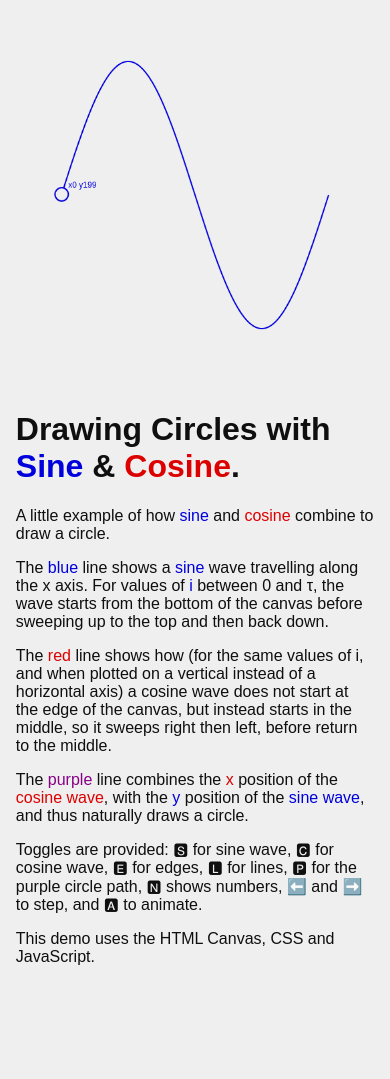
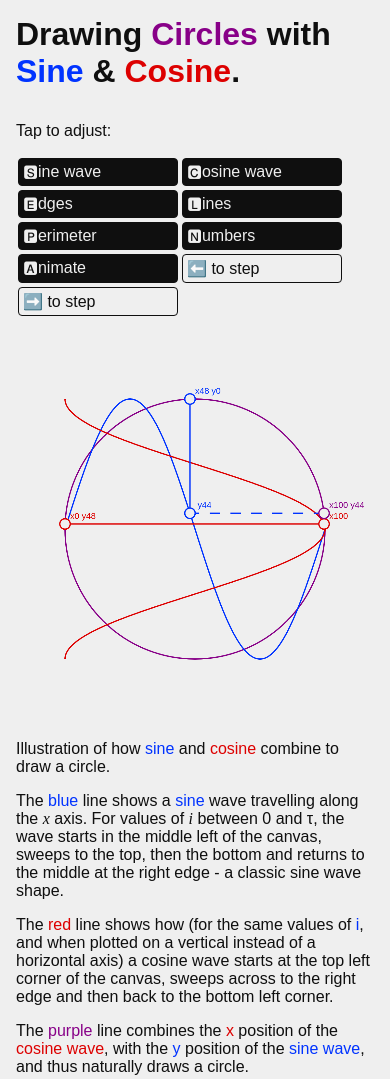
Before and after one commit to portsoc/canvascircle, a plain HTML site: page index.html in a window 390 px wide. Shown: the top 1079 px of the page. Before the commit the page ends 997 px from the top, so only its background shows below. Drawn offline with Linux system fonts and the light colour scheme.

Commit message:
toggle buttons for mobile use better (grid) layout

```diff
--- a/circle.js
+++ b/circle.js
@@ -1,25 +1,29 @@
 "use strict";
 
 const canvas = document.createElement("canvas");
+canvas.id='canvas';
+
 const c = canvas.getContext('2d');
 
 const TAU = 2*Math.PI;
-const r=200; // radius
+const SCALE = 8;
+const r=50; // radius
 const d=2*r; // diameter
-const blobsize = 10;
-const blobOffset = blobsize/2;
-const margin = 16*blobsize;
+const blobsize = r/25;
+const blobOffset = SCALE*blobsize/2;
+const margin = SCALE*r;
 
 const tau = 2*Math.PI;
-const step = 0.005;
+const step = 0.01;
 const multiplier = d/tau;
-
 
 const style = getComputedStyle(document.documentElement);
 const cols = {};
+const el = {};
 
-setColorScheme();
-window.matchMedia('(prefers-color-scheme: dark)').addListener(setColorScheme);
+let background = null;
+let i=TAU;
+
 
 function setColorScheme() {
   cols.sin = style.getPropertyValue('--sin'),
@@ -29,48 +33,48 @@ function setColorScheme() {
   cols.fg = style.getPropertyValue('--fg')
 };
 
-const show = {
-  sin: true,
-  cos: false,
-  lines: false,
-  edges: false,
-  circle: false,
-  auto: false,
-  numbers: true
-};
+function isShown(what) {
+  const e = document.getElementById(what);
+  return e.checked;
+}
+
+function flipCheckbox(id) {
+  const e = document.getElementById(id);
+  e.click();
+}
+
+function nudge(dir) {
+  stepOn(dir);
+  const auto = document.getElementById('auto');
+  if (auto.checked) auto.click();
+}
+
+function nudgeUp() {
+  nudge(+1);
+}
+
+function nudgeDown() {
+  nudge(-1);
+}
 
 function onoff(e) {
-  if (e.key === "c") show.cos = !show.cos;
-  if (e.key === "s") show.sin = !show.sin;
-  if (e.key === "l") show.lines = !show.lines;
-  if (e.key === "p") show.circle = !show.circle;
-  if (e.key === "e") show.edges = !show.edges;
-  if (e.key === "n") show.numbers = !show.numbers;
-  if (e.key === "ArrowRight") {
-    stepOn(+10);
-    show.auto = false;
-  }
-  if (e.key === "ArrowLeft") {
-    stepOn(-10);
-    show.auto = false;
-  }
-  if (e.key === "a") show.auto = !show.auto;
+  if (e.key === "c") flipCheckbox('cos');
+  if (e.key === "s") flipCheckbox('sin');
+  if (e.key === "l") flipCheckbox('lines');
+  if (e.key === "p") flipCheckbox('circle');
+  if (e.key === "e") flipCheckbox('edges');
+  if (e.key === "n") flipCheckbox('numbers');
+  if (e.key === "ArrowRight") nudgeUp();
+  if (e.key === "ArrowLeft") nudgeDown();
+  if (e.key === "a") flipCheckbox('auto');
   if (e.key === " ") {
-    show.auto = !show.auto;
+    flipCheckbox('auto');
     e.preventDefault();
   }
   drawInitial();
 }
 
-document.addEventListener('keydown', onoff);
-
-canvas.width=2*r+margin;
-canvas.height=2*r+margin;
-c.translate(margin/2, margin/2);
-c.lineWidth = 2;
-c.font = '12px sans-serif';
-
-function drawBlob(x,y, fill, stroke) {
+function drawBlob(x,y, fill, stroke, drawx=true, drawy=true) {
   c.beginPath();
   c.arc(x, y, blobsize, 0, TAU);
   c.fillStyle = fill;
@@ -79,9 +83,12 @@ function drawBlob(x,y, fill, stroke) {
   c.stroke();
   c.closePath();
 
-  if (show.numbers) {
+  if (isShown('numbers')) {
     c.fillStyle = stroke;
-    c.fillText("x" + x.toFixed(0) + " y" + y.toFixed(0), x+blobsize, y-blobsize);
+    c.font = `${r/20}pt sans-serif`;
+    const xText = drawx ? "x" + x.toFixed(0) : "";
+    const yText = drawy ? "y" + y.toFixed(0) : "";
+    c.fillText(`${xText} ${yText}`, x+blobsize, y-blobsize );
   }
 }
 
@@ -97,24 +104,19 @@ function drawConn(x,y, x1,y1, col, dashed = false) {
 }
 
 
-let background = null;
+function drawInitial() {
+  c.clearRect(-margin, -margin,canvas.width + margin, canvas.height + margin);
+  c.lineWidth = r/100;
 
-function drawInitial() {
-
-  c.clearRect(-margin, -margin,canvas.width + margin, canvas.height + margin);
-
-  if (show.circle) {
+  if (isShown('circle')) {
     // draw circle using arc
+    c.beginPath();
     c.strokeStyle = cols.circ;
-    c.lineWidth = 2;
-    if (show.circle) {
-      c.beginPath();
-      c.arc(200, 200, r, 0, TAU);
-      c.stroke();
-    }
+    c.arc(r, r, r, 0, TAU);
+    c.stroke();
   }
 
-  if (show.sin) {
+  if (isShown('sin')) {
     // draw sine path
     c.beginPath();
     c.strokeStyle = cols.sin;
@@ -127,7 +129,7 @@ function drawInitial() {
     c.stroke();
   }
 
-  if (show.cos) {
+  if (isShown('cos')) {
     // draw cosine path
     c.beginPath();
     c.strokeStyle = cols.cos;
@@ -149,12 +151,10 @@ function drawInitial() {
 function stepOn(direction) {
     i-=(step*direction);
     if (i<0) i+=TAU;
-
 }
 
-let i=TAU;
 function drawNext() {
-  if (show.auto) {
+  if (isShown('auto')) {
     stepOn(+1);
   }
 
@@ -165,29 +165,29 @@ function drawNext() {
   // redraw the background covering the previous frame.
   c.putImageData( background, 0, 0 )
 
-  if (show.circle && show.lines) {
-    if (show.sin) drawConn( x, y, axispos, y, cols.sin, true );
-    if (show.cos) drawConn( x, y, x, axispos, cols.cos, true );
+  if (isShown('circle') && isShown('lines')) {
+    if (isShown('sin')) drawConn( x, y, axispos, y, cols.sin, true );
+    if (isShown('cos')) drawConn( x, y, x, axispos, cols.cos, true );
   }
 
 
-  if (show.sin) {
-    if (show.edges) {
+  if (isShown('sin')) {
+    if (isShown('edges')) {
       drawConn( axispos, y, axispos, 0, cols.sin );
-      drawBlob( axispos, 0, cols.bg, cols.sin  );
+      drawBlob( axispos, 0, cols.bg, cols.sin );
     }
-    drawBlob( axispos, y, cols.bg, cols.sin  );
+    drawBlob( axispos, y, cols.bg, cols.sin, false, true  );
   }
 
-  if (show.cos) {
-    if (show.edges) {
+  if (isShown('cos')) {
+    if (isShown('edges')) {
       drawConn( 0, axispos, x, axispos, cols.cos );
       drawBlob( 0, axispos, cols.bg, cols.cos );
     }
-    drawBlob( x, axispos, cols.bg, cols.cos );
+    drawBlob( x, axispos, cols.bg, cols.cos, true, false );
   }
 
-  if (show.circle) {
+  if (isShown('circle')) {
     drawBlob( x, y, cols.bg, cols.circ);
   }
 
@@ -195,8 +195,34 @@ function drawNext() {
   window.requestAnimationFrame(drawNext);
 }
 
-document.body.appendChild(canvas);
+function init() {
 
-drawInitial();
-drawNext();
-stepOn(+1);
+  el.current = document.querySelector('#current');
+
+  document.querySelector('#key').after(canvas);
+
+  document.addEventListener('keydown', onoff);
+
+  document.querySelector('#down').addEventListener('click', nudgeDown);
+  document.querySelector('#up').addEventListener('click', nudgeUp);
+
+  const inputs = document.querySelectorAll('input');
+  inputs.forEach( i => i.addEventListener('change', drawInitial) );
+
+  canvas.width=2*SCALE*r+margin;
+  canvas.height=2*SCALE*r+margin;
+  c.translate(margin/2, margin/2);
+  c.lineWidth = 2;
+  c.font = '12px sans-serif';
+  c.scale(SCALE, SCALE);
+
+  setColorScheme();
+  window.matchMedia('(prefers-color-scheme: dark)').addListener(setColorScheme);
+
+  drawInitial();
+  drawNext();
+  stepOn(+1);
+
+}
+
+window.addEventListener('load', init);
--- a/index.html
+++ b/index.html
@@ -2,23 +2,43 @@
 <meta charset="utf-8">
 <meta name="viewport" content="width=device-width">
 <link rel="stylesheet" href="style.css">
-<body>
+<title>Circles</title>
 <script src="circle.js"></script>
-<main>
-  <title>Circles</title>
 
-  <h1>Drawing Circles with <i>Sine</i> &amp; <em>Cosine</em>.</h1>
 
-  <p>A little example of how <i>sine</i> and <em>cosine</em> combine to draw a circle.
+<h1 id=title>Drawing <span class=circle>Circles</span>&nbsp;with <span
+class=sine>Sine</span>&nbsp;&amp;&nbsp;<span class=cosine>Cosine</span>.</h1>
 
-  <p>The <i>blue</i> line shows a <i>sine</i> wave travelling along the x axis. For values of <i>i</i> between 0 and <abbr title="this is Tau, which = 2π">τ</abbr>, the wave starts from the bottom of the canvas before sweeping up to the top and then back down.
+<aside id=key>
+  <p>Tap to adjust:
+  <div>
+    <input type=checkbox id=sin checked data-key=s></input><label for=sin>🆂ine wave</label>
+    <input type=checkbox id=cos checked data-key=c></input><label for=cos>🅲osine wave</label>
+    <input type=checkbox id=edges checked data-key=e></input><label for=edges>🅴dges</label>
+    <input type=checkbox id=lines checked data-key=l></input><label for=lines>🅻ines</label>
+    <input type=checkbox id=circle checked data-key=p></input><label for=circle>🅿erimeter</label>
+    <input type=checkbox id=numbers checked data-key=n></input><label for=numbers>🅽umbers</label>
+    <input type=checkbox id=auto checked data-key=a></input><label for=auto>🅰nimate</label>
+    <label type=nudge id=down>⬅️ to step</label>
+    <label type=nudge id=up>➡️ to step</label>
+  </div>
+</aside>
 
-  <p>The <em>red</em> line shows how (for the same values of i, and when plotted on a vertical instead of a horizontal axis) a cosine wave does not start at the edge of the canvas, but instead starts in the middle, so it sweeps right then left, before return to the middle.
+<main id=text>
+  <p>Illustration of how <span class="sine">sine</span> and <span class=cosine>cosine</span> combine to draw a circle.
 
-  <p>The <b>purple</b> line combines the <em>x</em> position of the <em>cosine wave</em>, with the <i>y</i> position of the <i>sine wave</i>, and thus naturally draws a circle.
+  <p>The <span class="sine">blue</span> line shows a <span class="sine">sine</span> wave travelling along
+  the <i>x</i> axis.  For values of <i>i</i> between 0 and <abbr title="this
+  is Tau, which = 2π">τ</abbr>, the wave starts in the middle left of
+  the canvas, sweeps to the top, then the bottom and returns to the
+  middle at the right edge - a classic sine wave shape.
 
-  <p>Toggles are provided: 🆂 for sine wave, 🅲 for cosine wave, 🅴 for edges, 🅻 for lines, 🅿 for the purple circle path, 🅽 shows numbers,  ⬅️ and ➡️ to step, and 🅰 to animate.
+  <p>The <span class=cosine>red</span> line shows how (for the same values of <span class="sine">i</span>, and
+  when plotted on a vertical instead of a horizontal axis) a cosine
+  wave starts at the top left corner of the canvas, sweeps across to
+  the right edge and then back to the bottom left corner.
+
+  <p>The <span class=circle>purple</span> line combines the <span class=cosine>x</span> position of the <span class=cosine>cosine wave</span>, with the <span class="sine">y</span> position of the <span class="sine">sine wave</span>, and thus naturally draws a circle.
 
   <p>This demo uses the HTML Canvas, CSS and JavaScript.</p>
 </main>
-<body>
--- a/style.css
+++ b/style.css
@@ -1,7 +1,7 @@
 :root {
   --bg: #EFEFEF;
   --fg: #0F0F0F;
-  --sin: #0000dd;
+  --sin: #0033FF;
   --cos: #dd0000;
   --circ: #880088;
 }
@@ -10,7 +10,7 @@
   :root {
     --bg: #0F0F0F;
     --fg: #AFAFAF;
-    --sin: #3333FF;
+    --sin: #3399FF;
     --cos: #FF3333;
     --circ: #FF33FF;
     }
@@ -18,49 +18,63 @@
 
 @media (max-width: 1200px) {
   :root {
-    --layout: column;
-  }
-  canvas {
-    max-width: 100%;
+    --layout: "title" auto "key" auto "canvas" auto "text" 1fr / auto;
+    --pad: 1rem;
   }
 }
 
 @media (min-width: 1200px) {
   :root {
-    --layout: row;
-  }
-  canvas {
-    max-height: 100%;
-    width: 800px;
+    --layout: "canvas ." 1fr "canvas title" auto "canvas key" auto "canvas text" auto "canvas ." 1fr  / 2fr 1fr;
+    --pad: 3rem;
   }
 }
 
-code {
-  font-weight: bold;
-  font-size: 120%;
-  border: solid thin var(--fg);
-  min-width: 1em;
-  display: inline-block;
-  border-radius: 0.3em;
+* {
+  margin: 0;
   padding: 0;
+  box-sizing: border-box;
+}
+
+body {
+  max-width: 120rem;
+  overflow-x: hidden;
+  overflow-y: auto;
+  margin: auto;
+}
+
+#title { grid-area: title; }
+#key { grid-area: key; }
+#text { grid-area: text; }
+#canvas { grid-area: canvas; width: 100%; max-width: 80em;}
+
+#title, #key, #text {
+  padding: var(--pad);
+}
+
+#key div {
+  display: flex;
+  flex-wrap: wrap;
+}
+
+#key div label {
+  min-width: 10em;
 }
 
 body {
   background: var(--bg);
   color: var(--fg);
   font-family: sans-serif;
-  display: flex;
+  display: grid;
+  grid-template: var(--layout);
   justify-content: center;
   align-items: center;
-  flex-direction: var(--layout);
   min-height: 100vh;
 }
 
-main {
-  margin: 2vmin;
-  max-width: 40em;
+p {
+  margin-bottom: 1em;
 }
-
 
 abbr[title] {
   border-bottom: none !important;
@@ -68,6 +82,34 @@ abbr[title] {
   text-decoration: none !important;
 }
 
-i { color: var(--sin); font-style: normal;}
-em { color: var(--cos); font-style: normal;}
-b { color: var(--circ); font-weight: normal;}
+.sine { color: var(--sin); }
+.cosine { color: var(--cos); }
+.circle { color: var(--circ); }
+
+i, em {
+  font-family: serif;
+}
+
+label {
+  padding: 0.25em;
+  border-radius: 0.25em;
+  margin: 0.125em;
+  display: inline-block;
+  cursor: pointer;
+  user-select: none;
+  border: thin solid var(--fg);
+  transition: 0.2s linear;
+}
+
+input[type=checkbox] {
+  display: none;
+}
+
+input[type=checkbox]:checked + label {
+  background: var(--fg);
+  color: var(--bg);
+}
+
+label[type=nudge]:active {
+  transform: scale(0.95, 0.95);
+}
```
